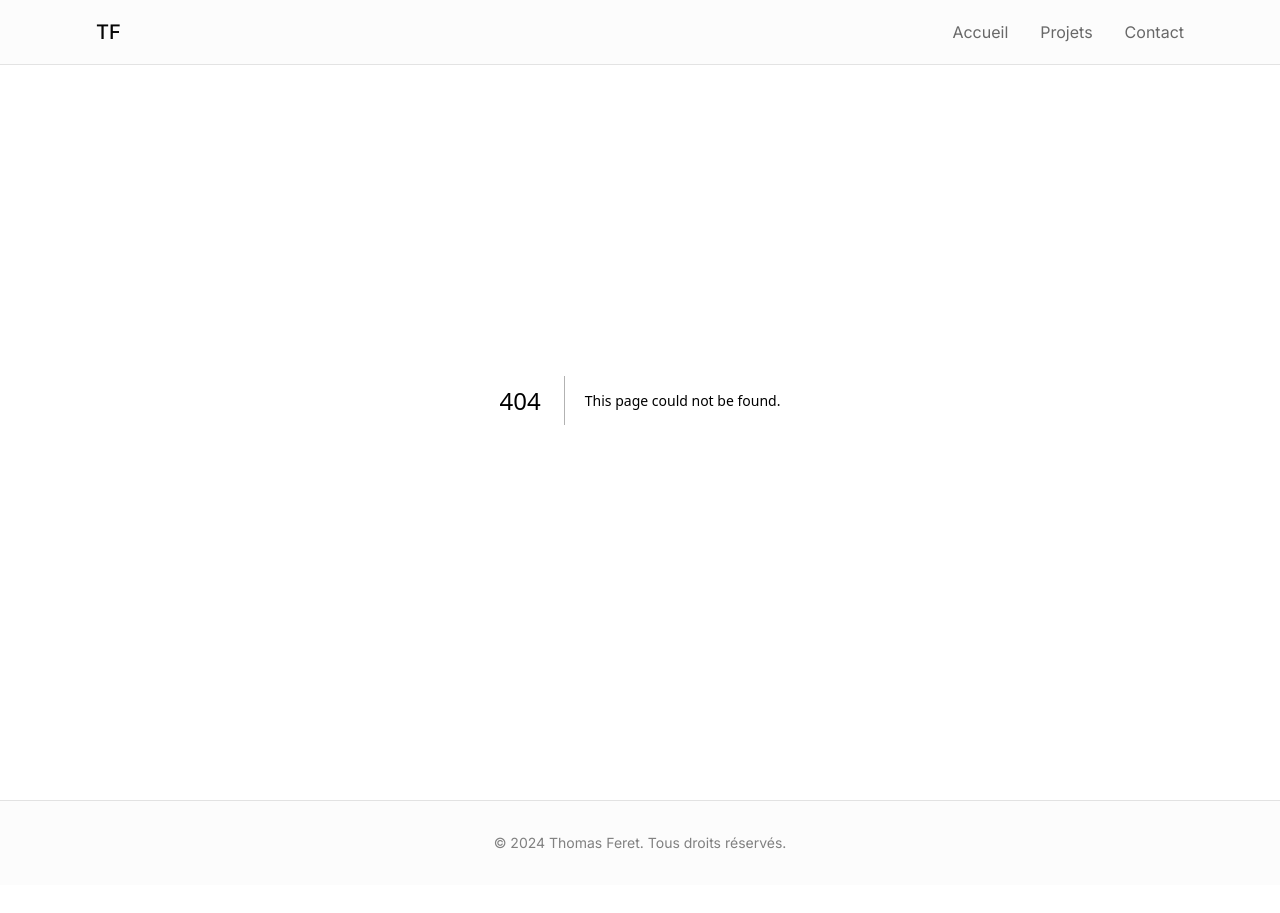
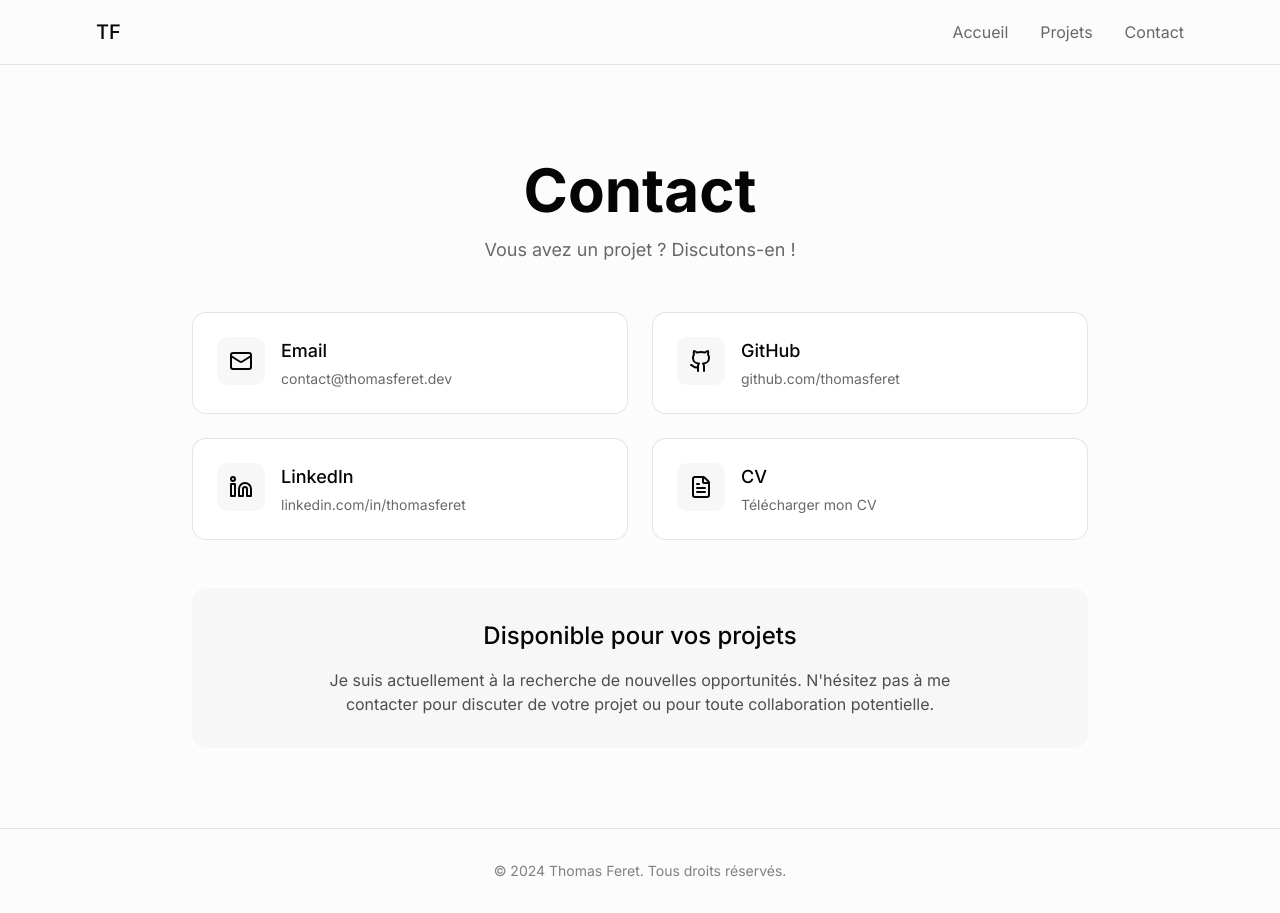
Before and after one commit to ThomasWEBDEV/portfolio-thomas-feret, a Next.js app: page /contact in a window 1280 px wide. Before the commit this address had no page. Before the commit the page ends 885 px from the top, so only its background shows below. Built offline with nearby package versions, Linux system fonts and the light colour scheme.

Commit message:
Création page Contact : liens et cartes interactives

```diff
--- /dev/null
+++ b/app/contact/page.tsx
@@ -0,0 +1,100 @@
+"use client";
+import { motion } from "framer-motion";
+import { Mail, Github, Linkedin, FileText } from "lucide-react";
+
+export default function ContactPage() {
+  const contactLinks = [
+    {
+      name: "Email",
+      href: "mailto:contact@thomasferet.dev",
+      icon: Mail,
+      description: "contact@thomasferet.dev"
+    },
+    {
+      name: "GitHub",
+      href: "https://github.com/thomasferet",
+      icon: Github,
+      description: "github.com/thomasferet"
+    },
+    {
+      name: "LinkedIn",
+      href: "https://linkedin.com/in/thomasferet",
+      icon: Linkedin,
+      description: "linkedin.com/in/thomasferet"
+    },
+    {
+      name: "CV",
+      href: "/cv-thomas-feret.pdf",
+      icon: FileText,
+      description: "Télécharger mon CV"
+    }
+  ];
+
+  return (
+    <main className="min-h-screen bg-[#fcfcfc] pt-20">
+      <section className="py-20 px-8">
+        <motion.div
+          initial={{ opacity: 0, y: 20 }}
+          animate={{ opacity: 1, y: 0 }}
+          transition={{ duration: 0.8 }}
+          className="max-w-4xl mx-auto"
+        >
+          <h1 className="text-5xl md:text-6xl font-bold text-center mb-4 text-[#050505]">
+            Contact
+          </h1>
+          <p className="text-center text-[#050505]/60 mb-12 text-lg">
+            Vous avez un projet ? Discutons-en !
+          </p>
+
+          <div className="grid md:grid-cols-2 gap-6">
+            {contactLinks.map((link, index) => {
+              const Icon = link.icon;
+              return (
+                <motion.a
+                  key={link.name}
+                  href={link.href}
+                  target={link.name !== "CV" ? "_blank" : undefined}
+                  rel={link.name !== "CV" ? "noopener noreferrer" : undefined}
+                  initial={{ opacity: 0, y: 20 }}
+                  animate={{ opacity: 1, y: 0 }}
+                  transition={{ duration: 0.5, delay: index * 0.1 }}
+                  className="bg-white border border-[#050505]/10 rounded-xl p-6 hover:border-[#050505]/20 hover:shadow-lg transition-all group"
+                >
+                  <div className="flex items-start gap-4">
+                    <div className="p-3 bg-[#f7f7f7] rounded-lg group-hover:bg-[#050505] transition-colors">
+                      <Icon className="w-6 h-6 text-[#050505] group-hover:text-[#fcfcfc]" />
+                    </div>
+                    <div className="flex-1">
+                      <h3 className="text-lg font-medium text-[#050505] mb-1">
+                        {link.name}
+                      </h3>
+                      <p className="text-sm text-[#050505]/60">
+                        {link.description}
+                      </p>
+                    </div>
+                  </div>
+                </motion.a>
+              );
+            })}
+          </div>
+
+          <motion.div
+            initial={{ opacity: 0 }}
+            animate={{ opacity: 1 }}
+            transition={{ duration: 0.8, delay: 0.5 }}
+            className="mt-12 text-center bg-[#f7f7f7] rounded-xl p-8"
+          >
+            <h2 className="text-2xl font-medium mb-4 text-[#050505]">
+              Disponible pour vos projets
+            </h2>
+            <p className="text-[#050505]/70 max-w-2xl mx-auto">
+              Je suis actuellement à la recherche de nouvelles opportunités.
+              N'hésitez pas à me contacter pour discuter de votre projet ou
+              pour toute collaboration potentielle.
+            </p>
+          </motion.div>
+        </motion.div>
+      </section>
+    </main>
+  );
+}
```
